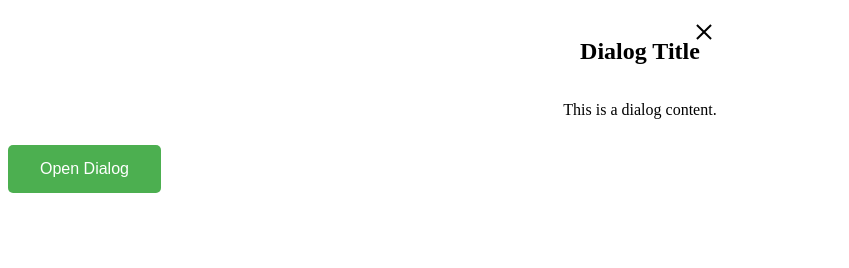
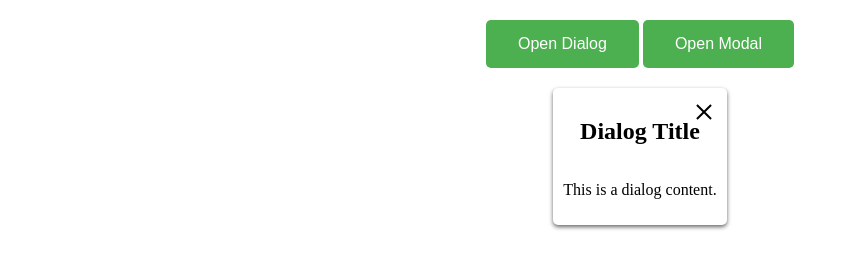
Before and after one commit to ShiVA-ru/dialog-popover, a plain HTML site: page index.html in a window 1280 px wide. Both pictures are taken after a click on the button "Open Dialog". Shown: the whole page, without its empty margins (0-849 px from the left). Drawn offline with Linux system fonts and the light colour scheme.

Commit message:
add open modal button

```diff
--- a/index.html
+++ b/index.html
@@ -7,14 +7,24 @@
     </head>
     <body>
         <div id="dialog-popover">
-            <dialog class="dialog" aria-labelledby="dialog-name" open>
+            <div class="dialog-controls">
+                <button class="open-button" onclick="window.myDialog.show()">
+                    Open Dialog
+                </button>
+                <button
+                    class="open-button"
+                    onclick="window.myDialog.showModal()"
+                >
+                    Open Modal
+                </button>
+            </div>
+            <dialog class="dialog" id="myDialog" aria-labelledby="dialog-name">
                 <div class="dialog-content">
                     <h2 id="dialog-name">Dialog Title</h2>
                     <p>This is a dialog content.</p>
                     <button class="close-button"></button>
                 </div>
             </dialog>
-            <button class="open-button">Open Dialog</button>
         </div>
     </body>
 </html>
--- a/style.css
+++ b/style.css
@@ -2,6 +2,34 @@
 *::before,
 *::after {
     box-sizing: border-box;
+}
+
+.dialog {
+    position: relative;
+
+    padding: 10px;
+
+    border: none;
+    border-radius: 5px;
+    box-shadow: 0 2px 4px rgba(0, 0, 0, 0.6);
+}
+
+.dialog::backdrop {
+    background-color: rgba(0, 0, 0, 0.5);
+    background: -webkit-linear-gradient(90deg, #6fd4d0, #81e595, #ece135);
+}
+
+.dialog-content {
+    display: flex;
+    flex-direction: column;
+    align-items: center;
+
+    border-radius: 5px;
+}
+
+.dialog-controls {
+    margin: 20px auto;
+    width: fit-content;
 }
 
 .open-button {
@@ -18,23 +46,6 @@
 
 .open-button:hover {
     background-color: #45a049;
-}
-
-.dialog {
-    position: relative;
-
-    padding: 10px;
-
-    border: none;
-    border-radius: 5px;
-}
-
-.dialog-content {
-    display: flex;
-    flex-direction: column;
-    align-items: center;
-
-    border-radius: 5px;
 }
 
 .close-button {
@@ -60,6 +71,7 @@
     height: 2px;
     background-color: black;
 }
+
 .close-button::before {
     transform: rotate(45deg);
 }
```
